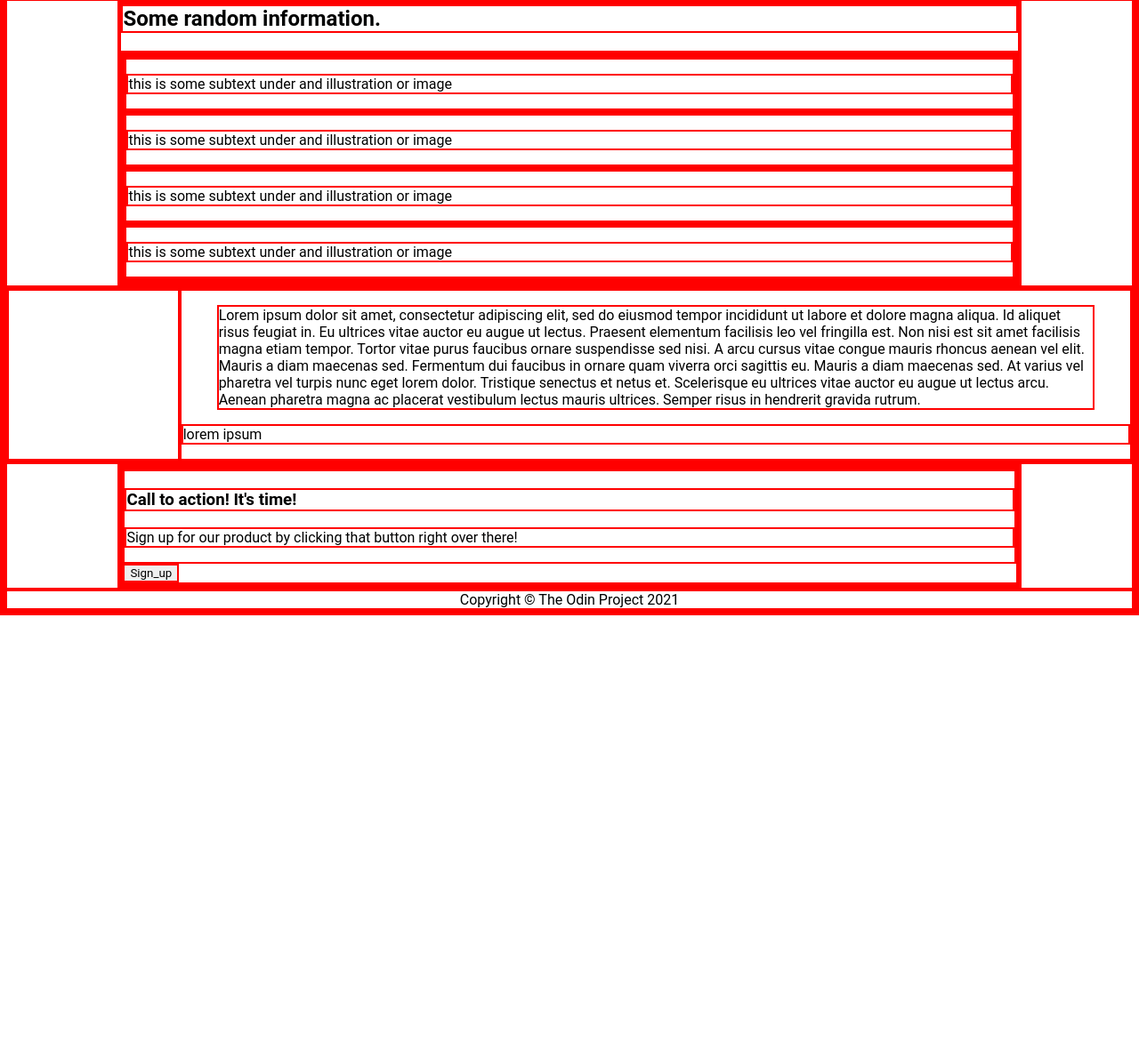
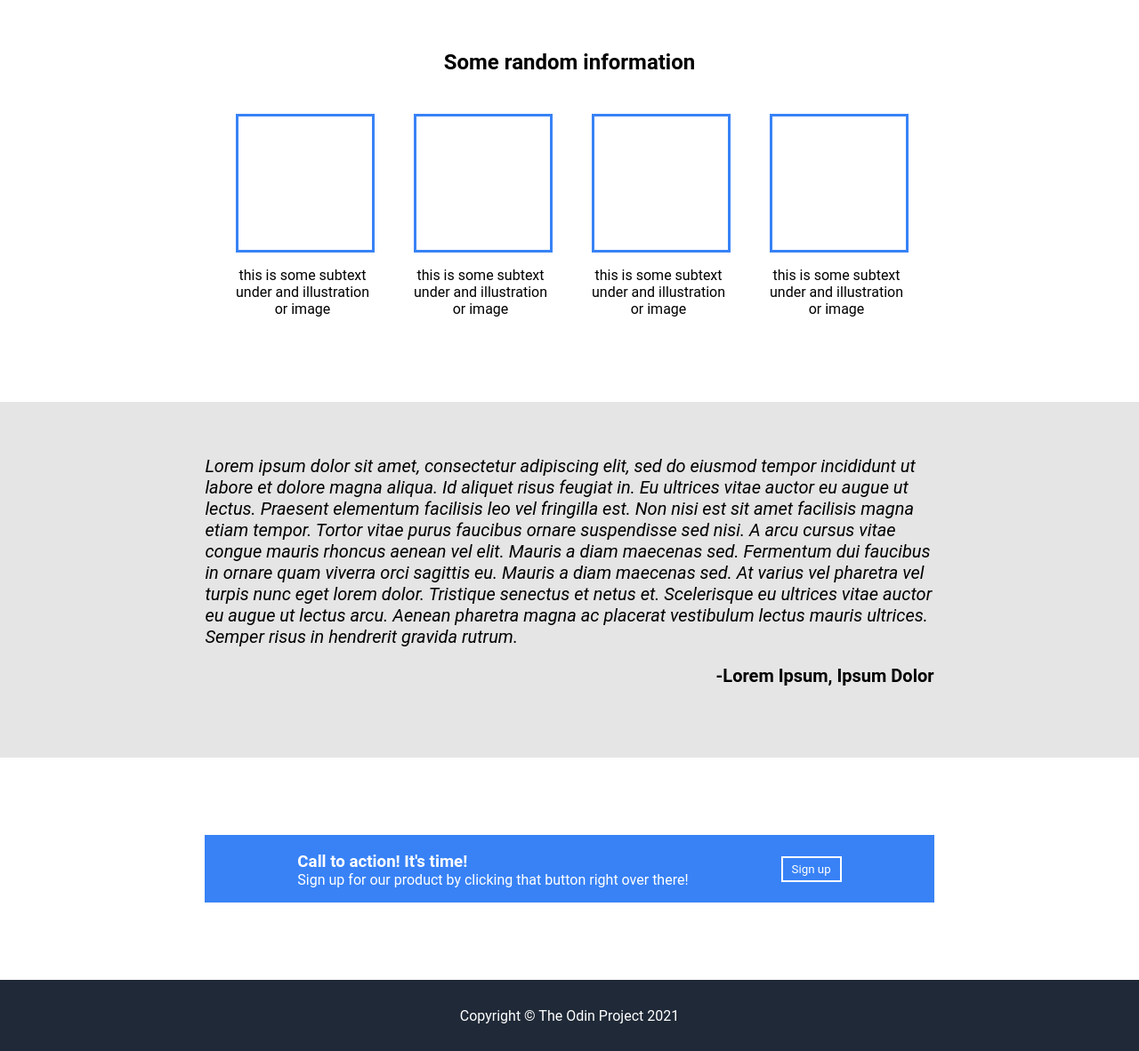
Before and after one commit to djjustinekier/odin-landing_page, a plain HTML site: page index.html in a window 1280 px wide. Shown: the part 483-1665 px from the top of the page at 89% size. Before the commit the page ends 1175 px from the top, so only its background shows below. Drawn offline with Linux system fonts and the light colour scheme.

Commit message:
modify CSS and index

```diff
--- a/css/style.css
+++ b/css/style.css
@@ -1,6 +1,6 @@
 * {
     font-family: 'Roboto', sans-serif;
-    border: 2px solid red;
+    /*border: 2px solid red;*/
 }
 
 body  {
@@ -22,6 +22,10 @@ ul {
 
 h1 {
     margin-top: 0;
+}
+
+section {
+    height: 400px;
 }
 
 .container {
@@ -47,6 +51,8 @@ header {
     margin: 0px;
 }
 
+
+
 .header__content {
     display: flex;
     justify-content: space-between;
@@ -57,6 +63,7 @@ header {
 
 .logo {
     height: 50px;
+    width: auto;
 }
 
 .select__button {
@@ -73,7 +80,12 @@ header {
     display:flex;
 }
 
+#top-bg {
+    background-color: #1f2937;
+}
+
 .element_top_align {
+
     height: 400px;
     display: flex;
     align-items: center;
@@ -82,7 +94,7 @@ header {
 .content.top {
     display: flex;
     height: 300px;
-
+    align-items: center;
     justify-content: space-between;
 
 
@@ -91,34 +103,171 @@ header {
 
 
 .text__top {
+    color: white;
     display: flex;
-
     flex-direction: column;
     flex-wrap: wrap;
     flex-basis: 50%;
+    padding-right: 40px;
+
+
+}
+
+.img__top-container {
+    display: flex;
+    justify-content: center;
+    width:50%;
+}
+
+.img__top {
+    display: block;
+    width: 400px;
 
 }
 
 
-.img__top {
+
+.photorice {
+    max-width: 100%;
+    max-height: 100%;
+
+}
+
+/* Some Random Information */
+
+.content.photo {
+    height: 475px;
     display: flex;
-    width: 50%;
+    justify-content: center;
+    align-items: center;
+    flex-direction: column;
+}
+
+.imgtext_photo {
+    width: 80%;
+    display: center;
+
+}
+
+.photo_and_text {
+    display: flex;
+    justify-content: center;
+    gap: 50px;
+    padding-top: 25px;
+
+}
+
+.photo_and_text li {
+    width: 150px;
+
+}
+
+.photo_and_text li p {
+    text-align: center;
+}
+
+.imgmini {
+    border: 3px solid #3882f6;
+    height: 150px;
+    width: 150px;
+}
 
 
+/*Quote*/
+
+.bg__quote {
+    background-color: rgba(0,0,0,0.1);
+    margin-top: 75px;
+}
 
 
+.bg__quote .element__width {
+    display: flex;
+    justify-content: center;
+    align-items: center;
+}
+
+.content.quote {
+    width: 80%;
+    display: flex;
+    flex-direction: column;
+    justify-content: center;
+
+}
+
+blockquote {
+    padding: 0;
+    margin: 0;
+    font-weight: light;
+    font-style: italic;
+    font-size: 20px;
+    display: flex;
+    align-items: center;
+}
+
+.quote p {
+    font-weight: bold;
+    font-size: 20px;
+    align-self: flex-end;
+}
+
+
+/*sign Up*/
+
+.sign {
+    height: 250px;
 
 
 }
 
-/*next another div box again so it will fit in the content*/
+.content.sign_up {
+    display: flex;
+    justify-content: space-evenly;
+    background-color: #3882f6;
+    width: 80%;
+    color: white;
+}
 
-.photorice {
-    object-fit: cover;
-    margin: 0px;
 
+.sign .element__width {
+    display: flex;
+    justify-content: center;
+    align-items: center;
 
 }
 
+h3 {
+    margin-bottom: 0;
+}
+
+.text__bot p {
+    margin-top: 0px;
+}
+
+.button__container {
+    align-self: center;
+
+}
+
+.button__bot {
+    border: 2px solid white;
+    padding: 5px 10px;
+    background-color: #3882f6;
+    color: white;
+}
 
 /*Footer*/
+
+.footer {
+    height: 80px;
+    background-color: #1f2937;
+    display: flex;
+    justify-content: center;
+    align-content: center;
+}
+
+.footer p {
+    display: flex;
+    align-items: center;
+    color: white;
+}
--- a/index.html
+++ b/index.html
@@ -12,6 +12,7 @@
 <body>
     <div class="container">
         <header>
+
             <div class="element__width">
                 <div class="header__content">
                     <img src="img/phlogo.png" alt="Philppines Map Logo" class="logo">
@@ -22,9 +23,10 @@
                     </ul>
                 </div>
             </div>
+
         </header>
 
-        <section>
+        <section id="top-bg">
             <div class="element__width">
                 <div class="element_top_align">
                     <div class="content top">
@@ -35,8 +37,10 @@
                                 <button type="button" class="button__top">Sign up</button>
                             </div>
                         </div>
-                        <div class="img__top">
-                            <img src="img/bg_body_top.jpg" alt="rice terraces" class="photorice">
+                        <div class="img__top-container">
+                            <div class="img__top">
+                                <img src="img/bg_body_top.jpg" alt="rice terraces" class="photorice">
+                            </div>
                         </div>
                     </div>
                 </div>
@@ -46,7 +50,7 @@
         <section>
             <div class="element__width">
                 <div class="content photo">
-                    <h1 class="text__photo"> Some random information.</h1>
+                    <h1 class="text__photo"> Some random information</h1>
                     <div class="imgtext_photo">
                         <ul class="photo_and_text">
                             <li>
@@ -73,30 +77,31 @@
         </section>
 
         <section class="bg__quote">
-            <div class="element__width"></div>
+            <div class="element__width">
                 <div class="content quote">
                     <blockquote>Lorem ipsum dolor sit amet, consectetur adipiscing elit, sed do eiusmod tempor incididunt ut labore et dolore magna aliqua. Id aliquet risus feugiat in. Eu ultrices vitae auctor eu augue ut lectus. Praesent elementum facilisis leo vel fringilla est. Non nisi est sit amet facilisis magna etiam tempor. Tortor vitae purus faucibus ornare suspendisse sed nisi. A arcu cursus vitae congue mauris rhoncus aenean vel elit. Mauris a diam maecenas sed. Fermentum dui faucibus in ornare quam viverra orci sagittis eu. Mauris a diam maecenas sed. At varius vel pharetra vel turpis nunc eget lorem dolor. Tristique senectus et netus et. Scelerisque eu ultrices vitae auctor eu augue ut lectus arcu. Aenean pharetra magna ac placerat vestibulum lectus mauris ultrices. Semper risus in hendrerit gravida rutrum. </blockquote>
-                    <p>lorem ipsum</p>
+                    <p>-Lorem Ipsum, Ipsum Dolor</p>
                 </div>
+            </div>
         </section>
 
-        <section>
+        <section class="sign">
             <div class="element__width">
                 <div class="content sign_up">
-                    <div class="sign_up__bot">
-                        <div class="text__bot">
+                    <div class="text__bot">
                             <h3>Call to action! It's time!</h3>
                             <p>Sign up for our product by clicking that button right over there!</p>
-                        </div>
-                        <button type="button" class="button__bot">Sign_up</button>
+                    </div>
+                    <div class="button__container">
+                        <button type="button" class="button__bot">Sign up</button>
                     </div>
                 </div>
             </div>
         </section>
 
-        <footer>
-            Copyright &#169 The Odin Project 2021
-        </footer>
+        <div class="footer">
+            <p>Copyright &#169 The Odin Project 2021</p>
+        </div>
 
     </div>
 </body>
```
